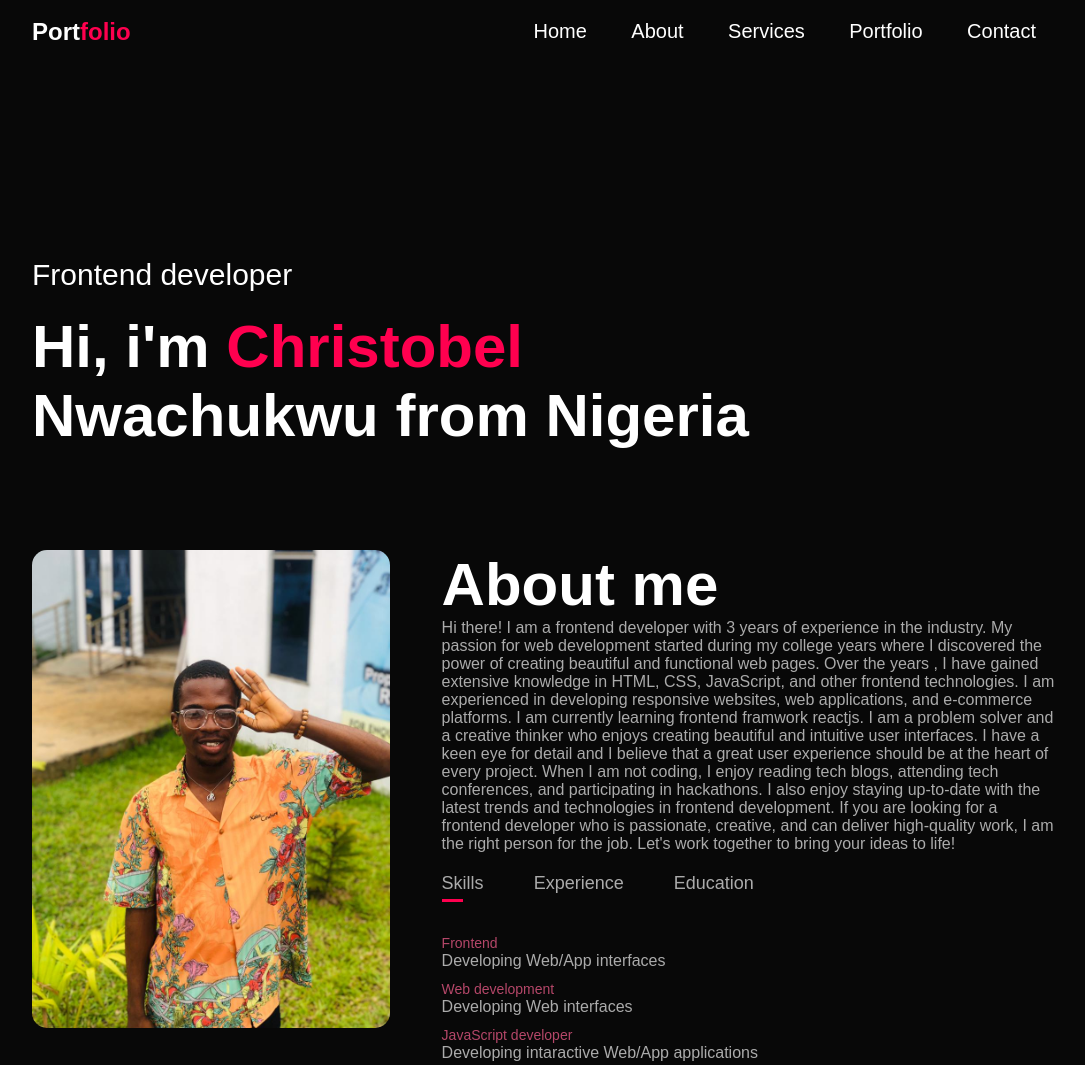
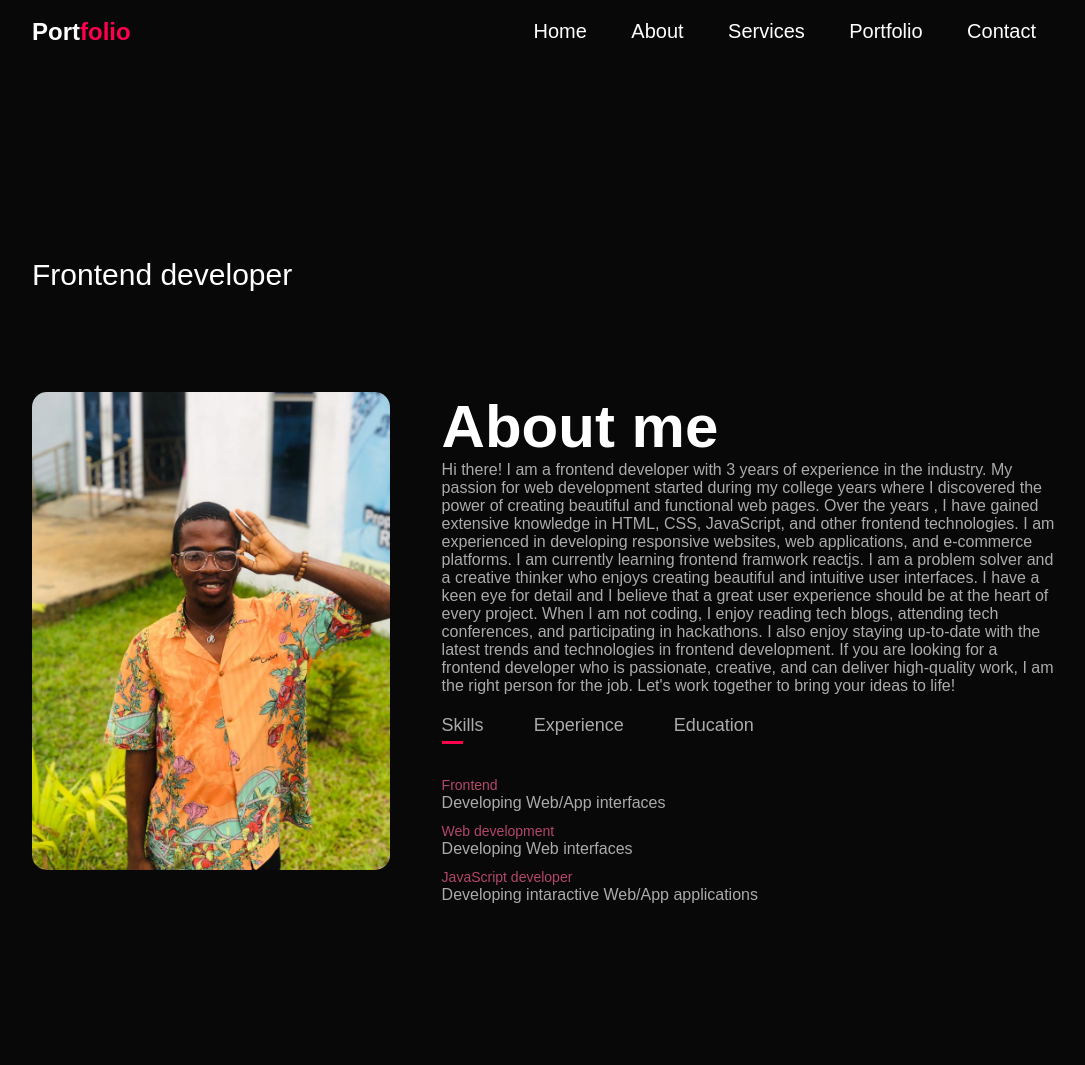
Before and after one commit to coderchris1234/portfolio, a plain HTML site: page index.html in a window 1280 px wide. Shown: the whole page, without its empty margins (96-1181 px from the left). After the commit the page ends 1004 px from the top, so only its background shows below. Drawn offline with Linux system fonts and the light colour scheme.

Commit message:
comment heading

```diff
--- a/index.html
+++ b/index.html
@@ -23,7 +23,7 @@
             </nav>
             <div class="header-text">
                 <p>Frontend developer</p>
-                <h1>Hi, i'm <span class="name">Christobel</span><br> Nwachukwu from Nigeria</h1>
+                <!-- <h1>Hi, i'm <span class="name">Christobel</span><br> Nwachukwu from Nigeria</h1> -->
             </div>
         </div>
     </div>
```
